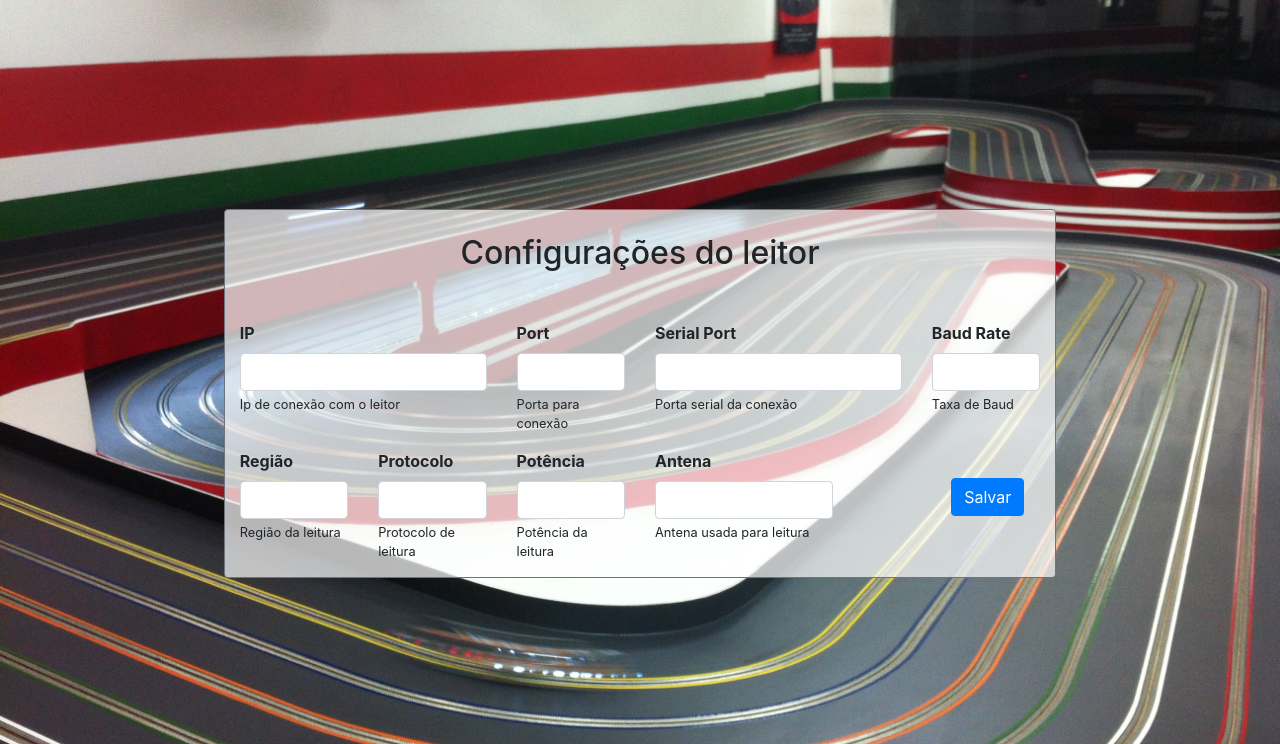
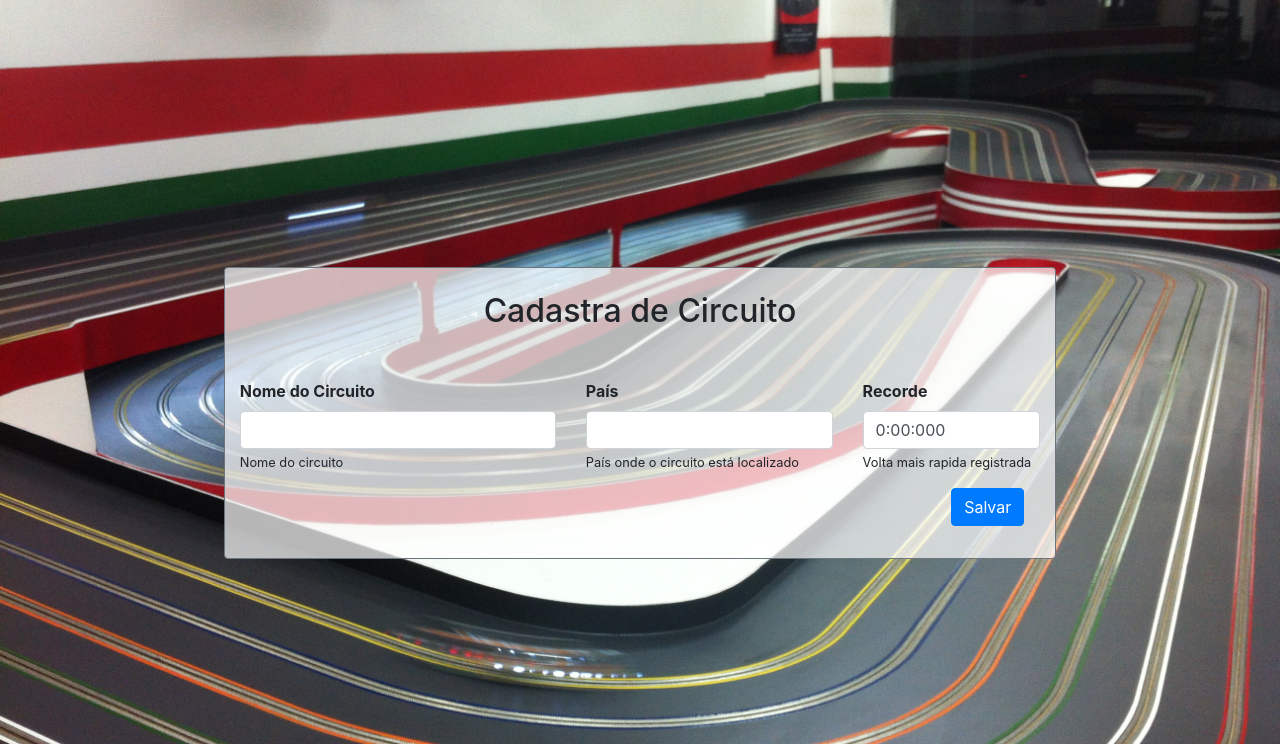
Before and after one commit to AndersonCorreia/PBL-2020.1-Autorama, a Flask app: template templates/config/pistas.html in a window 1280 px wide. Shown: the part 56-800 px from the top of the page. Run offline with Flask 2, Linux system fonts and the light colour scheme; the template is opened without the code that fills it, so the values that code supplies are empty; some libraries are stand-ins or nearby versions.

Commit message:
salvando pistas

```diff
--- a/templates/config/config.html
+++ b/templates/config/config.html
@@ -7,8 +7,8 @@
     <h1 class="text-center mt-4">{% block title %}Configurações{% endblock %}</h1>
     <div class="menu text-center text-white row my-4">
         <div class="col-12 col-md-6 btn-options">
-            <a href="{{ url_for('configLeitor') }}" class="btn btn-primary" cadastraLeitor>Conexão com o leitor RFID</a>
-            <a class="btn btn-primary" cadastraPista>Cadastrar pistas</a>
+            <a href="{{ url_for('configLeitor') }}" class="btn btn-primary" canfigurarLeitor>Conexão com o leitor RFID</a>
+            <a href="{{url_for('createCircuito')}}"class="btn btn-primary" cadastraPista>Cadastrar pistas</a>
             <a class="btn btn-primary" configPartida>Configurar corrida</a>
         </div>
         <div class="col-12 col-md-6 btn-options">
--- a/templates/config/pistas.html
+++ b/templates/config/pistas.html
@@ -2,9 +2,8 @@
 {% block css %}
     <link rel="stylesheet" href="/static/css/config.css">
 {% endblock %}
-
 {% block content %}
-    <h2 class="text-center mt-4">{% block title %}Configurações do leitor{% endblock %}</h2>
+    <h2 class="text-center mt-4">{% block title %}Cadastra de Circuito{% endblock %}</h2>
     {% if saved %}
         <div class="alert my-3 w-75 alert-success mx-auto alert-dismissible fade show text-center" role="alert">
             Configurações atualizadas com sucesso
@@ -13,46 +12,22 @@
             </button>
       </div>
     {% endif %}
-    <form method="POST" action="{{url_for('configLeitor')}}" url class="font-weight-bold mt-5 row">
-        <div class="form-group col-7 col-md-5 col-lg-4">
-            <label for="ip">IP</label>
-            <input required type="text" class="form-control" name="ip" id="ip" value="{{leitor['ip']}}" aria-describedby="ipHelp">
-            <small id="ipHelp" class="form-text">Ip de conexão com o leitor</small>
+    <form method="POST" action="{{url_for('createCircuito')}}" class="font-weight-bold mt-5 row">
+        <div class="form-group col-12 col-md-7 col-lg-5">
+            <label for="nome">Nome do Circuito</label>
+            <input required type="text" class="form-control" name="nome" id="nome" value="{{ circuito['nome'] if circuito else ''}}">
+            <small class="form-text">Nome do circuito</small>
         </div>
-        <div class="form-group col-5 col-md-4 col-lg-2">
-            <label for="port">Port</label>
-            <input required type="text" class="form-control" name="port" id="port" value="{{leitor['port']}}">
-            <small id="ipHelp" class="form-text">Porta para conexão</small>
+        <div class="form-group col-6 col-md-5 col-lg-4">
+            <label for="pais">País</label>
+            <input required type="text" class="form-control" name="pais" id="pais" value="{{circuito['pais'] if circuito else ''}}">
+            <small class="form-text">País onde o circuito está localizado</small>
         </div>
-        <div class="form-group col-7 col-md-5 col-lg-4">
-            <label for="serial">Serial Port</label>
-            <input required type="text" class="form-control" name="serial" id="serial" value="{{leitor['serial']}}">
-            <small id="ipHelp" class="form-text">Porta serial da conexão</small>
-        </div>
-        <div class="form-group col-5 col-md-3 col-lg-2">
-            <label for="baudrate">Baud Rate</label>
-            <input required type="int" min="1" class="form-control" name="baudrate" id="baudrate" value="{{leitor['baudrate']}}">
-            <small id="ipHelp" class="form-text">Taxa de Baud</small>
-        </div>
-        <div class="form-group col-7 col-md-3 col-lg-2">
-            <label for="region">Região</label>
-            <input required type="text" class="form-control" name="region" id="region" value="{{leitor['region']}}">
-            <small id="ipHelp" class="form-text">Região da leitura</small>
-        </div>
-        <div class="form-group col-5 col-md-3 col-lg-2">
-            <label for="protocol">Protocolo</label>
-            <input required type="int" min="1" class="form-control" name="protocol" id="protocol" value="{{leitor['protocol']}}">
-            <small id="ipHelp" class="form-text">Protocolo de leitura</small>
-        </div>
-        <div class="form-group col-7 col-md-3 col-lg-2">
-            <label for="read_power">Potência</label>
-            <input required type="int" min="1" class="form-control" name="read_power" id="read_power" value="{{leitor['read_power']}}">
-            <small id="ipHelp" class="form-text">Potência da leitura</small>
-        </div>
-        <div class="form-group col-5 col-md-3 col-lg-3">
-            <label for="antena">Antena</label>
-            <input required type="text" class="form-control" name="antena" id="antena" value="{{leitor['antena']}}">
-            <small id="ipHelp" class="form-text">Antena usada para leitura</small>
+        <div class="form-group col-6 col-md-6 col-lg-3">
+            <label for="recorde">Recorde</label>
+            <input required type="text" class="form-control" name="recorde" id="recorde"
+                pattern="[0-9]{1,2}:[0-9]{2}:[0-9]{3}" title="tempo no formato: X:XX:XXX" value="{{circuito['recorde'] if circuito else '0:00:000'}}">
+            <small class="form-text">Volta mais rapida registrada</small>
         </div>
         <div class="form-group col d-flex">
             <button type="submit" class="btn btn-primary align-self-center ml-auto mr-3">Salvar</button>
```
Also changed, not shown: models/Autorama.py (added, +15 -0 lines), models/autorama.json (added, +92 -0 lines), models/__init__..py (deleted), models/__init__.py (added).
